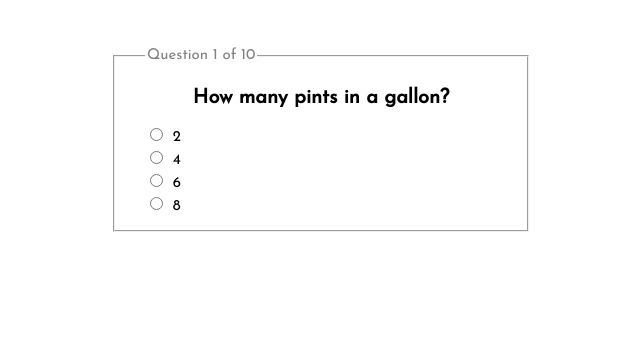
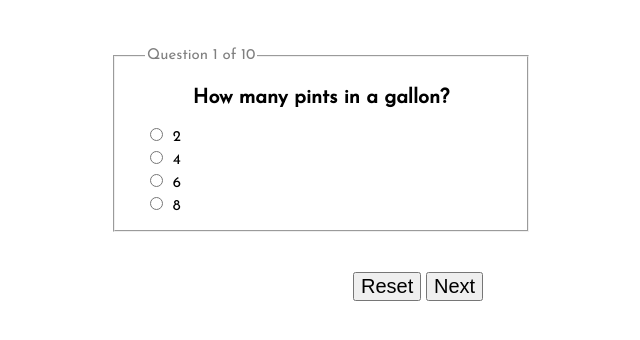
Before and after one commit to Benilyn/Quiz-App, a plain HTML site: page index.html in a window 1280 px wide. Both pictures are taken after a click on the button "Start". Shown: the whole page, without its empty margins (87-727 px from the left). Drawn offline with nearby package versions, Linux system fonts and the light colour scheme.

Commit message:
JS: hid current form and show next form, HTML:changed nav type to button and added class

```diff
--- a/app.js
+++ b/app.js
@@ -1,13 +1,36 @@
 
 $(document).ready(function() {
+	var numForm = 1;
 	$('.intro').submit(function(event){
 		event.preventDefault();
 		$(this).addClass('hide');
+		$('.question-nav').removeClass('hide');
 		$('form:eq(1)').removeClass('hide');
+	});
+
+	$('.next').click(function(event){
+		$('form:eq('+numForm+')').addClass('hide');
+		numForm++;
+		$('form:eq('+numForm+')').removeClass('hide');
+
+	})
+});
 
 
-	});
-});
+/* pseudo code
+
+check answer if right/wrong and count correct answer
+
+var correct = 0;
+if input == value then correct
+	correct++
+	alert('Good job! You got the correct answer.');
+else
+	alert('Nice try but that is not the correct answer.');
+*/
+
+
+
 
 /*
 	$('form:first').submit(function() {
@@ -19,7 +42,7 @@ $(document).ready(function() {
 
 /*
 // ALERT WHEN NEXT BUTTON IS CLICKED
-alert('Nice try but that is not the correct answer.');
+
 alert('Good job! You got the correct answer.');
 
 
--- a/index.html
+++ b/index.html
@@ -133,7 +133,7 @@
 <!--	<section class="Nav-questions"></section>  -->
 	<nav class="question-nav hide">
 		<button type="reset" value="Reset">Reset</button>
-		<button type="submit" value="Submit">Next</button>
+		<button type="button" class="next">Next</button>
 	</nav>
 
 <script src="https://code.jquery.com/jquery-3.1.0.js"></script>
```
